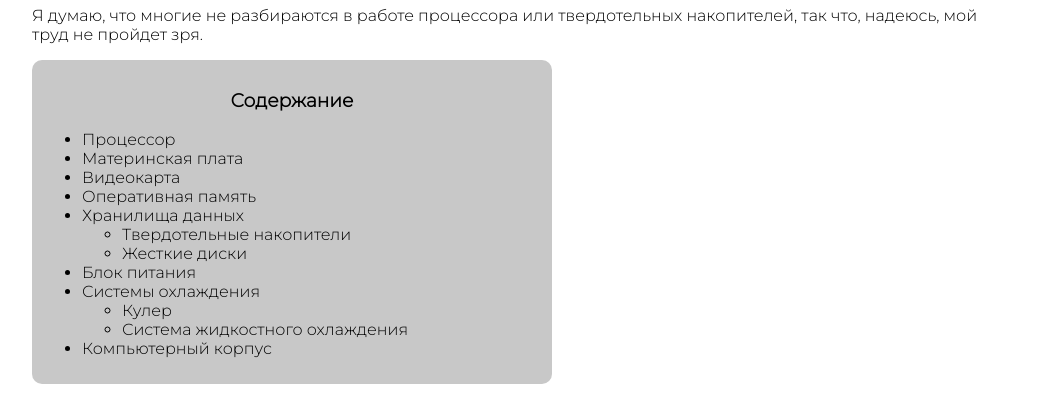
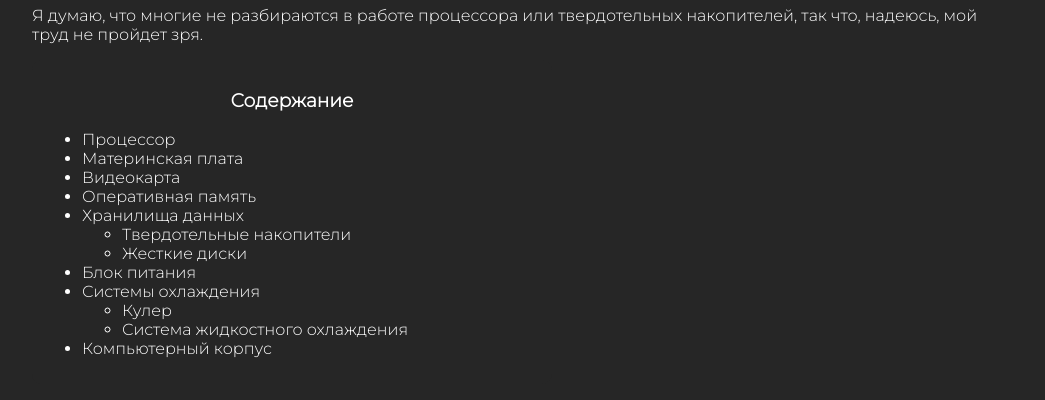
Before and after one commit to CHeruPb/CHeruPb.github.io, a plain HTML site: page index.html in a window 1280 px wide. Shown: the part 76-476 px from the top of the page, without its empty margins (116-1161 px from the left). Drawn offline with Linux system fonts and the light colour scheme.

Commit message:
edited css file

```diff
--- a/style.css
+++ b/style.css
@@ -1,7 +1,8 @@
 html {
     font-family: 'Montserrat', sans-serif;
-    width: 1000px;
+    max-width: 1000px;
     margin: auto;
+    background-color: rgb(38, 38, 38);
 }
 
 h1, h2, h3 {
@@ -19,8 +20,8 @@ h1, h2, h3 {
 }
 
 .content {
-    background-color: rgb(200, 200, 200);
-    width: 500px;
+    background-color: rgb(38, 38, 38);
+    max-width: 500px;
     border-radius: 10px;
     padding:10px;
 }
@@ -28,3 +29,7 @@ h1, h2, h3 {
 a {
     text-decoration: none;
 }
+
+p, h1, h2, h3, li, a {
+    color: white;
+}
```
